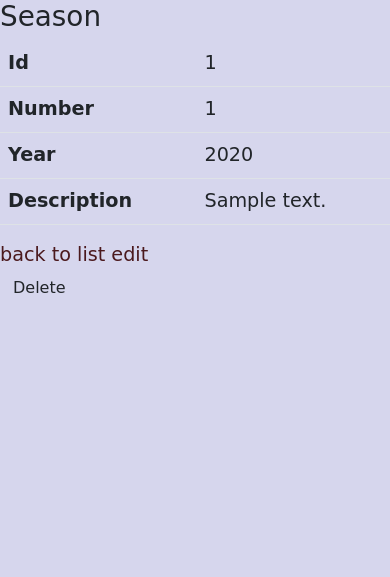
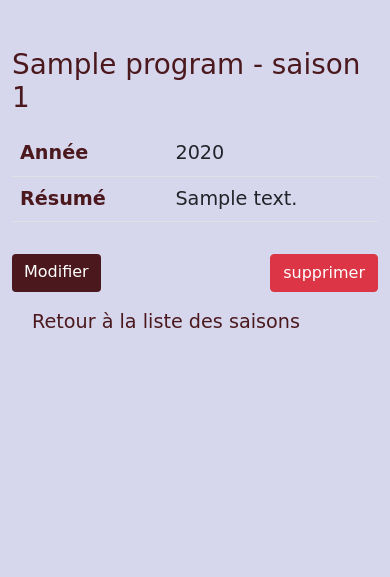
Before and after one commit to veroniqueauzias/wildSeries2, a Symfony app: template templates/season/show.html.twig in a window 390 px wide. Shown: the part 98-675 px from the top of the page. Run offline with Twig, Linux system fonts and the light colour scheme; the template is opened without the code that fills it: most values are stand-ins (such as "Sample title", 1, 10 or a date in 2020); style sheets or scripts are compiled from the project's sources; some libraries are stand-ins or nearby versions; some web fonts are replaced.

Commit message:
design seasons views and forms

```diff
--- a/templates/season/_delete_form.html.twig
+++ b/templates/season/_delete_form.html.twig
@@ -1,4 +1,4 @@
-<form method="post" action="{{ path('season_delete', {'id': season.id}) }}" onsubmit="return confirm('Are you sure you want to delete this item?');">
+<form class="mt-3 col-md-2" method="post" action="{{ path('season_delete', {'id': season.id}) }}" onsubmit="return confirm('Etes vous sûrs de vouloir supprimer cette saison?');">
     <input type="hidden" name="_token" value="{{ csrf_token('delete' ~ season.id) }}">
-    <button class="btn">Delete</button>
+    <button class="btn btn-danger col-md-12">supprimer</button>
 </form>
--- a/templates/season/index.html.twig
+++ b/templates/season/index.html.twig
@@ -23,7 +23,7 @@
                 <td class="col-md-2">{{ season.program.title}}</td>
                 <td class="col-md-1 text-center">{{ season.number }}</td>
                 <td class= "col-md-1 text-center">{{ season.year }}</td>
-                <td class="col-md-6">{{ season.description| u.truncate(200, '...') }}</td>
+                <td class="col-md-6">{{ season.description| u.truncate(100, '...') }}</td>
                 <td class="col-md-2">
                     <a href="{{ path('season_show', {'id': season.id}) }}">voir</a><br />
                     <a href="{{ path('season_edit', {'id': season.id}) }}">modifier</a>
--- a/templates/season/show.html.twig
+++ b/templates/season/show.html.twig
@@ -1,34 +1,31 @@
 {% extends 'base.html.twig' %}
 
-{% block title %}Season{% endblock %}
+{% block title %}WS2 - saisons{% endblock %}
 
 {% block body %}
-    <h1>Season</h1>
+<div class="container">
+    <h1 class="title mt-5">{{season.program.title}} - saison {{season.number}}</h1>
 
-    <table class="table">
+    <table class="table mt-3">
         <tbody>
             <tr>
-                <th>Id</th>
-                <td>{{ season.id }}</td>
-            </tr>
-            <tr>
-                <th>Number</th>
-                <td>{{ season.number }}</td>
-            </tr>
-            <tr>
-                <th>Year</th>
+                <th class="tableTitles">Année</th>
                 <td>{{ season.year }}</td>
             </tr>
             <tr>
-                <th>Description</th>
+                <th class="tableTitles">Résumé</th>
                 <td>{{ season.description }}</td>
             </tr>
         </tbody>
     </table>
+    <div class = "flex flex-row justify-content-between">
+        <a href="{{ path('season_edit', {'id': season.id}) }}" class="btn btn-primary col-md-2 mt-3">Modifier</a>
+            {{ include('season/_delete_form.html.twig') }}
 
-    <a href="{{ path('season_index') }}">back to list</a>
+    </div>
+</div>
+<div class="mt-3">
+    <a href="{{ path('season_index') }}" class="returnLink">Retour à la liste des saisons</a>
+</div>
 
-    <a href="{{ path('season_edit', {'id': season.id}) }}">edit</a>
-
-    {{ include('season/_delete_form.html.twig') }}
 {% endblock %}
```
Also changed, not shown: src/Form/SeasonType.php (+14 -4 lines), templates/season/_form.html.twig (+12 -2 lines), templates/season/edit.html.twig (+7 -6 lines), templates/season/new.html.twig (+5 -5 lines).
